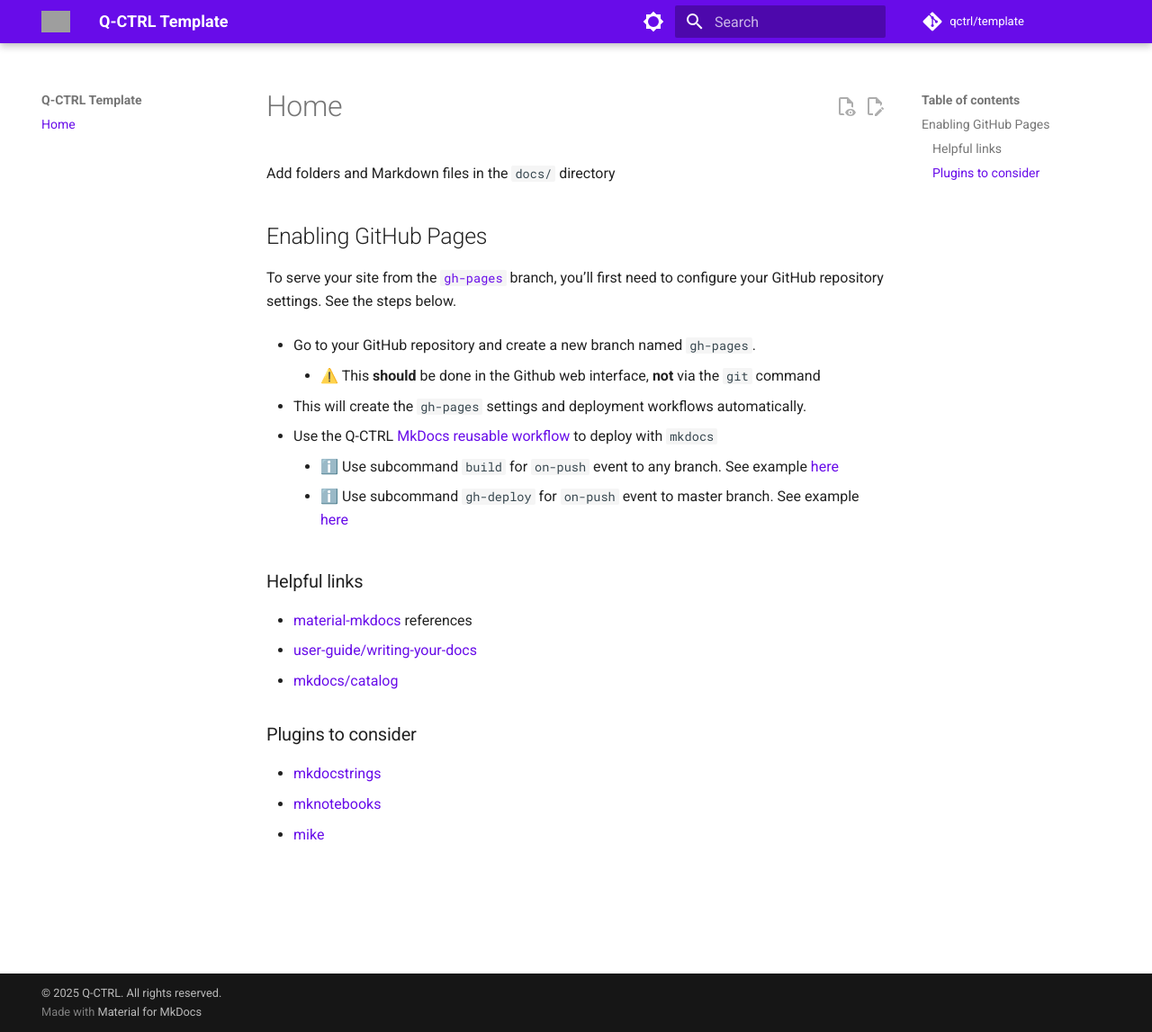
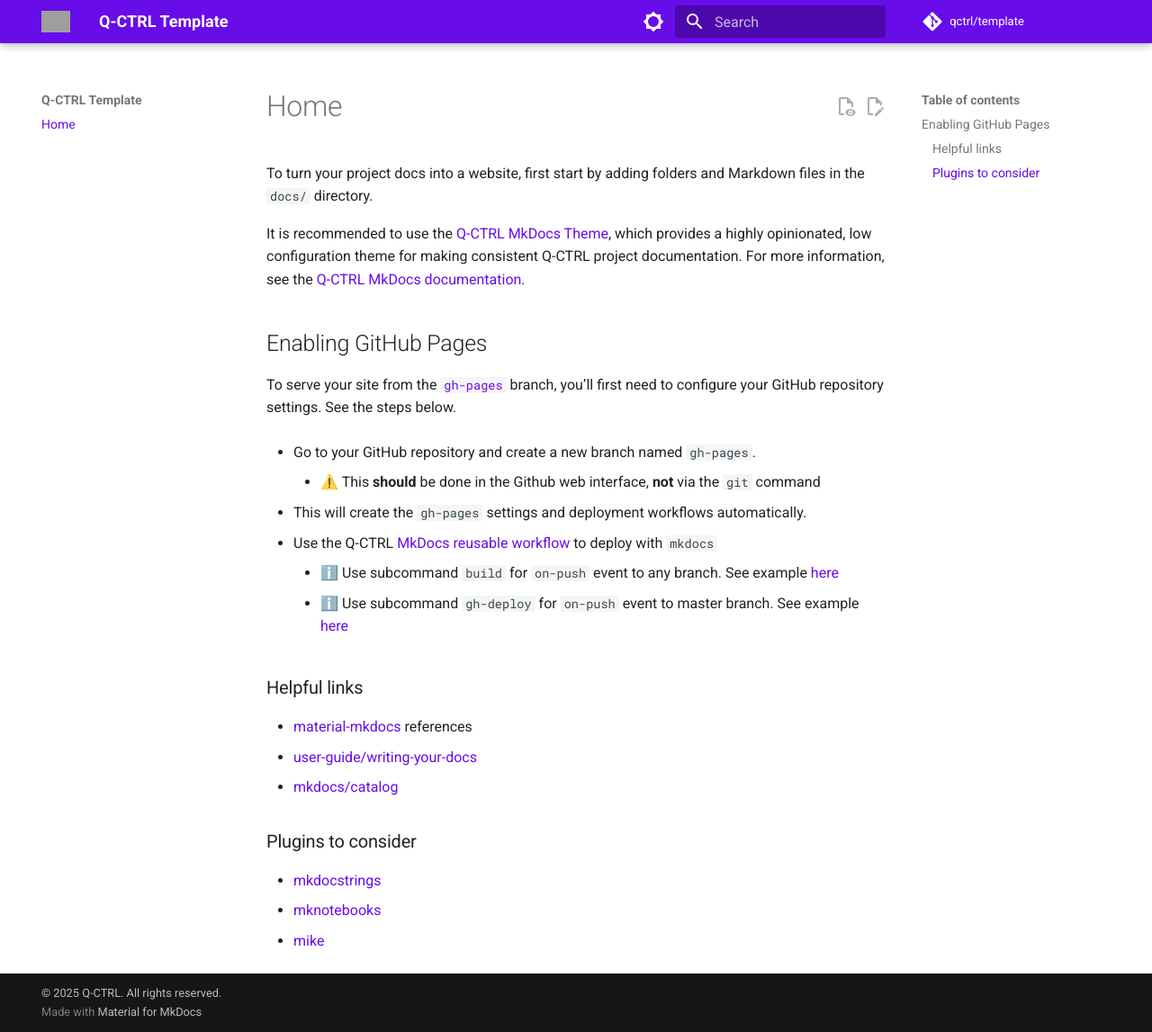
Before and after one commit to qctrl/template, an MkDocs documentation site: the page built from docs/index.md, in a window 1280 px wide and 1147 px high. Shown: the whole window at 90% size. Built offline with MkDocs 1.6.1 and Material for MkDocs 9.7.7, drawn with Linux system fonts in a browser that asks for light colours; comment, search, counter and statistics services are not loaded; grey boxes are pictures that could not be loaded.

Commit message:
update to include q-ctrl mkdocs theme

```diff
--- a/docs/index.md
+++ b/docs/index.md
@@ -1,6 +1,8 @@
 # Home
 
-Add folders and Markdown files in the `docs/` directory
+To turn your project docs into a website, first start by adding folders and Markdown files in the `docs/` directory.
+
+It is recommended to use the [Q-CTRL MkDocs Theme](https://github.com/qctrl/mkdocs-theme), which provides a highly opinionated, low configuration theme for making consistent Q-CTRL project documentation. For more information, see the [Q-CTRL MkDocs documentation](https://crispy-dollop-z25wl2k.pages.github.io/).
 
 ## Enabling GitHub Pages
 
```
